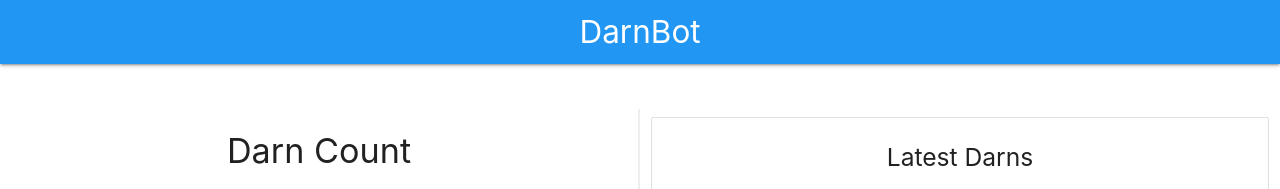
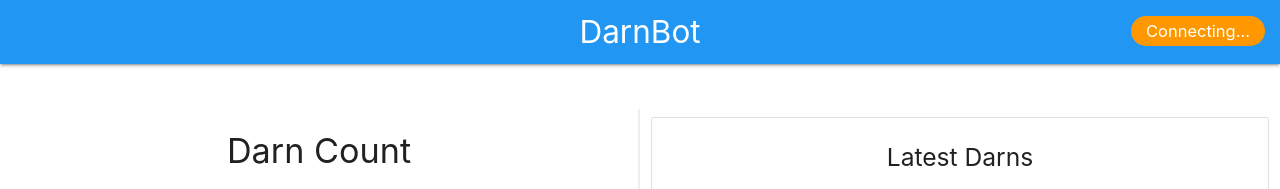
Before and after one commit to rithvikvibhu/reddit-darn-bot, a website: page index.html in a window 1280 px wide. Shown: the top 189 px of the page. Drawn offline with nearby package versions, Linux system fonts and the light colour scheme; no server answers.

Commit message:
Connection status on webpage

```diff
--- a/index.html
+++ b/index.html
@@ -30,6 +30,12 @@
           }
         });
         var socket = io.connect('/');
+        socket.on('connect', function(){
+          $('#connectionStatus').removeClass('orange').addClass('green').text('Connected');
+        });
+        socket.on('disconnect', function(){
+          $('#connectionStatus').removeClass('green').addClass('orange').text('Connecting...');
+        });
         socket.on('updateCounter', function (count) {
           app.counter = count;
           console.log(count);
@@ -48,6 +54,16 @@
       });
     </script>
     <style>
+    #connectionStatus {
+      font-size: 1.1rem;
+      line-height: 30px;
+      height: 30px;
+      color: white;
+      border-radius: 25px;
+      font-weight: 400;
+      padding-left: 15px;
+      padding-right: 15px;
+    }
     #subsList span {
       border: 1px solid black;
       border-radius: 6px;
@@ -77,6 +93,9 @@
       <nav>
         <div class="nav-wrapper blue">
           <a href="#" class="brand-logo center">DarnBot</a>
+          <ul id="nav-mobile" class="right hide-on-med-and-down">
+            <li><a href=""><span id="connectionStatus" class="badge orange">Connecting...</span></a></li>
+          </ul>
         </div>
       </nav>
 
```
Also changed, not shown: stats.html (+11 -1 lines).
